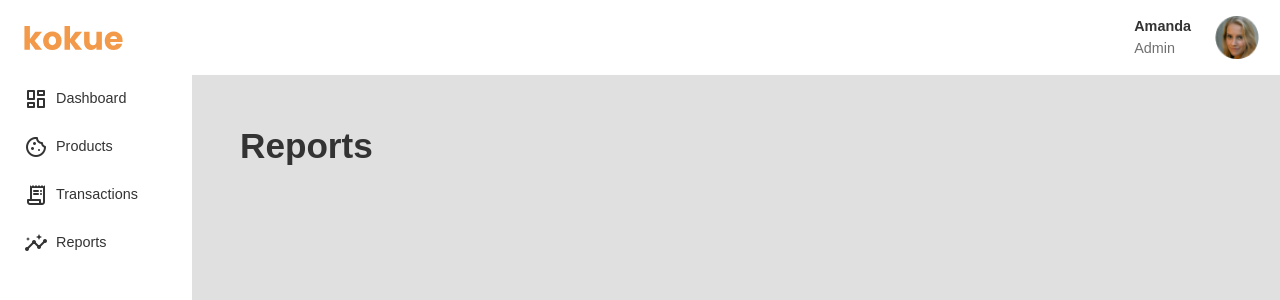
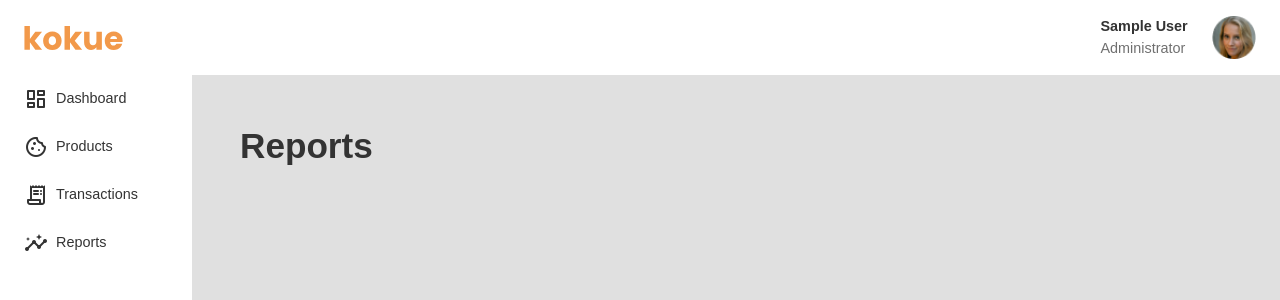
Before and after one commit to wildanGhifari/kokue, a CodeIgniter app: page /kokue/index.php/reports/index in a window 1280 px wide. Shown: the top 300 px of the page. Run offline with CodeIgniter, Linux system fonts and the light colour scheme; the visitor is signed in with stand-in values (Sample User, id 1).

Commit message:
feat: binding user login data

```diff
--- a/application/models/Login_model.php
+++ b/application/models/Login_model.php
@@ -41,7 +41,7 @@ class Login_model extends MY_Model {
                 'id'        => $query->id,
                 'name'      => $query->name,
                 'email'     => $query->email,
-                'role_id'   => $query->role,
+                'role_id'   => $query->role_id,
                 'image'     => $query->image,
                 'is_login'  => true,
             ];
--- a/application/views/layouts/_navbar.php
+++ b/application/views/layouts/_navbar.php
@@ -1,11 +1,22 @@
+<?php
+
+$name    = $this->session->userdata('name');
+$role_id    = $this->session->userdata('role_id');
+
+?>
+
 <div id="navbar">
     <div id="searchBar">
 
     </div>
     <div id="userContainer">
         <div class="user-detail">
-            <p class="user-name">Amanda</p>
-            <p class="user-position">Admin</p>
+            <p class="user-name"><?= $name; ?></p>
+            <?php if ($role_id == 1) : ?>
+                <p class="user-position">Administrator</p>
+            <?php else : ?>
+                <p class="user-position">Cashier</p>
+            <?php endif ?>
         </div>
         <img src="<?= base_url('assets/imgs/user.png') ?>" alt="user-img" class="user-img">
     </div>
--- a/assets/css/app.css
+++ b/assets/css/app.css
@@ -121,11 +121,21 @@ small,
     display: flex;
     flex-direction: row;
     justify-content: space-between;
+    gap: 24px;
+}
+
+#searchBar {
+    width: 80%;
+    display: flex;
+    flex-direction: row;
+    gap: 24px;
 }
 
 #userContainer {
+    width: 20%;
     display: flex;
     flex-direction: row;
+    justify-content: flex-end;
     gap: 24px;
 }
 
@@ -137,6 +147,8 @@ small,
 }
 
 .user-name {
+    width: 100% !important;
+    flex-wrap: nowrap;
     font-weight: bold;
 }
 
```
